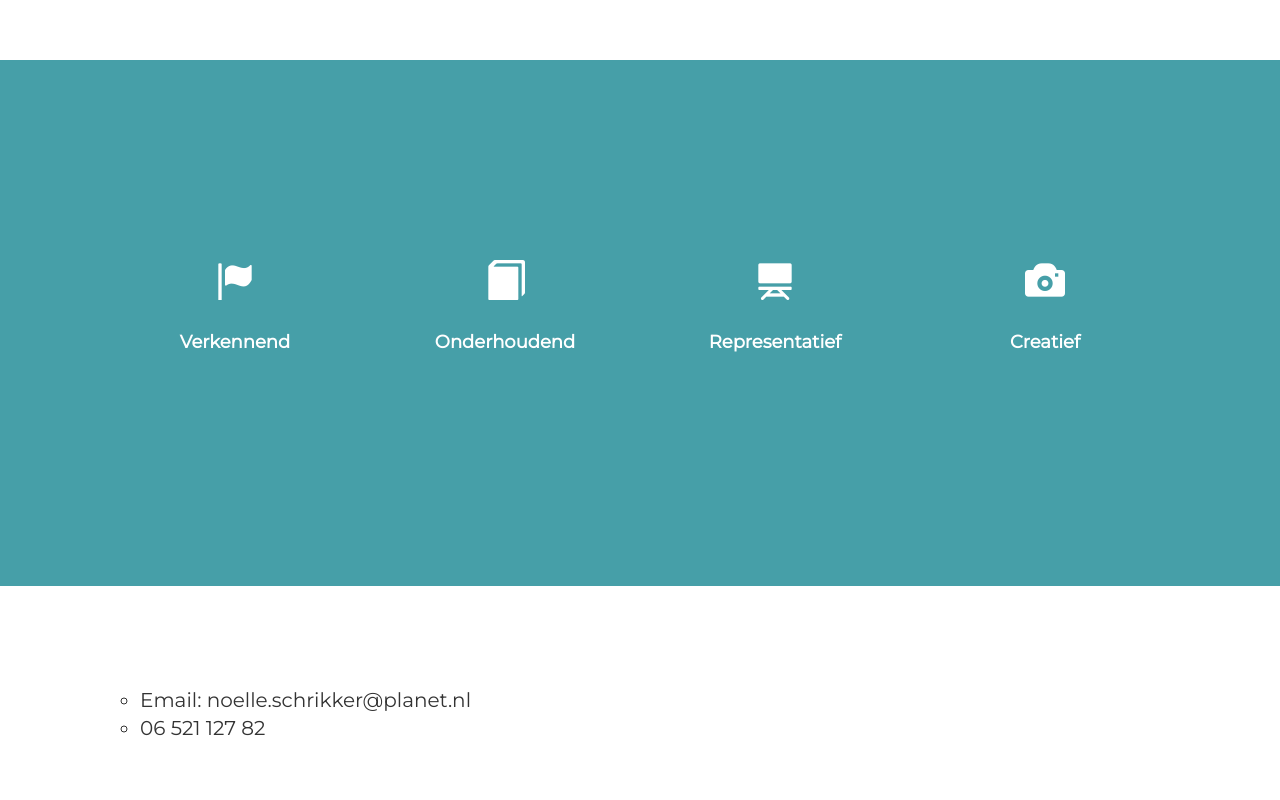
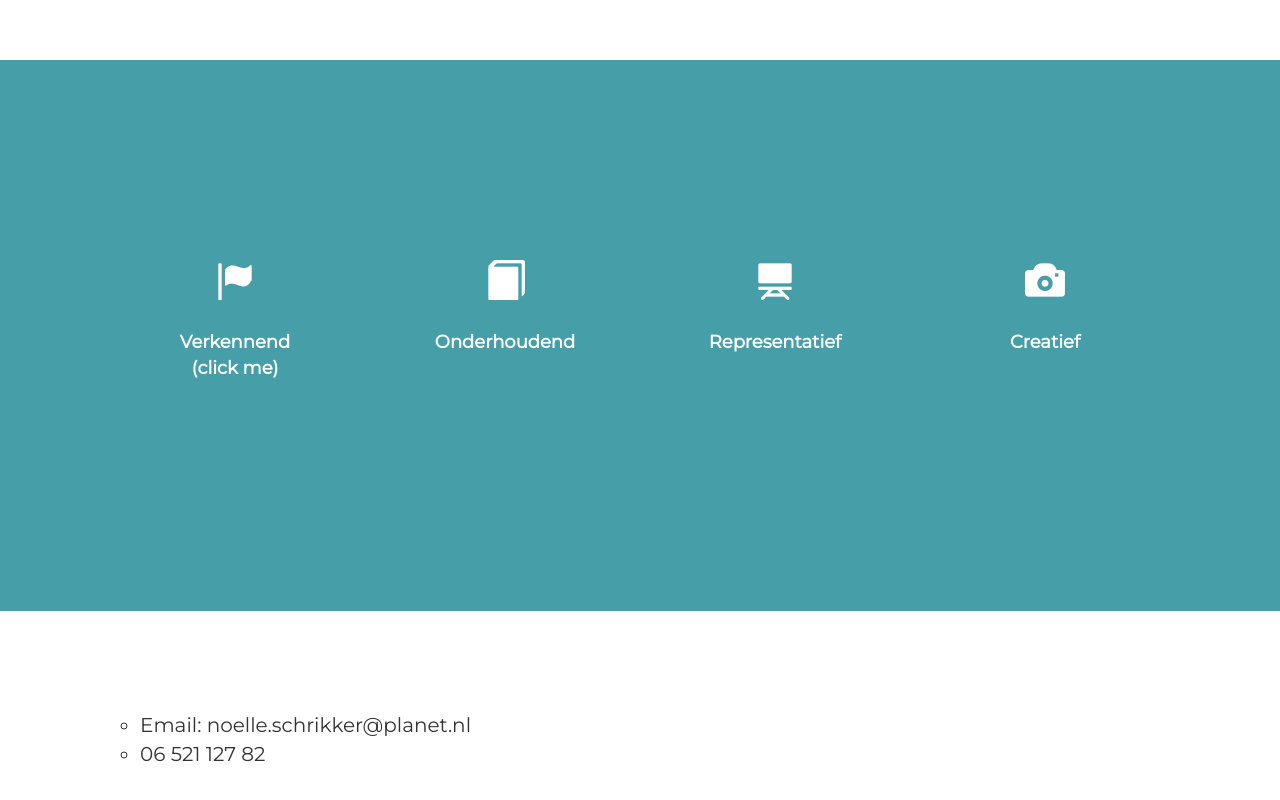
Before and after one commit to noelleschrikker/noelleschrikker.github.io, a plain HTML site: page index.html in a window 1280 px wide. Shown: the part 849-1649 px from the top of the page. Drawn offline with nearby package versions, Linux system fonts and the light colour scheme.

Commit message:
Update index.html

```diff
--- a/index.html
+++ b/index.html
@@ -67,7 +67,7 @@
       <!-- First skill -->
         <div id="h1" class="col-xs-6 col-sm-6 col-md-3 col-lg-3">
           <span id="b1" class="icon glyphicon glyphicon-flag"></span>
-          <p class="para">Verkennend</p>
+          <p class="para">Verkennend<br>(click me)</p>
         </div>
         <div id="p1" class="col-12">
           <p id="g1" class="promo_para">Ik richt mij enthousiast, ondernemend en professioneel op de klant en het resultaat. Ik ben communicatief, commercieel en kan snel schakelen om doelstellingen te behalen.</p>
```
